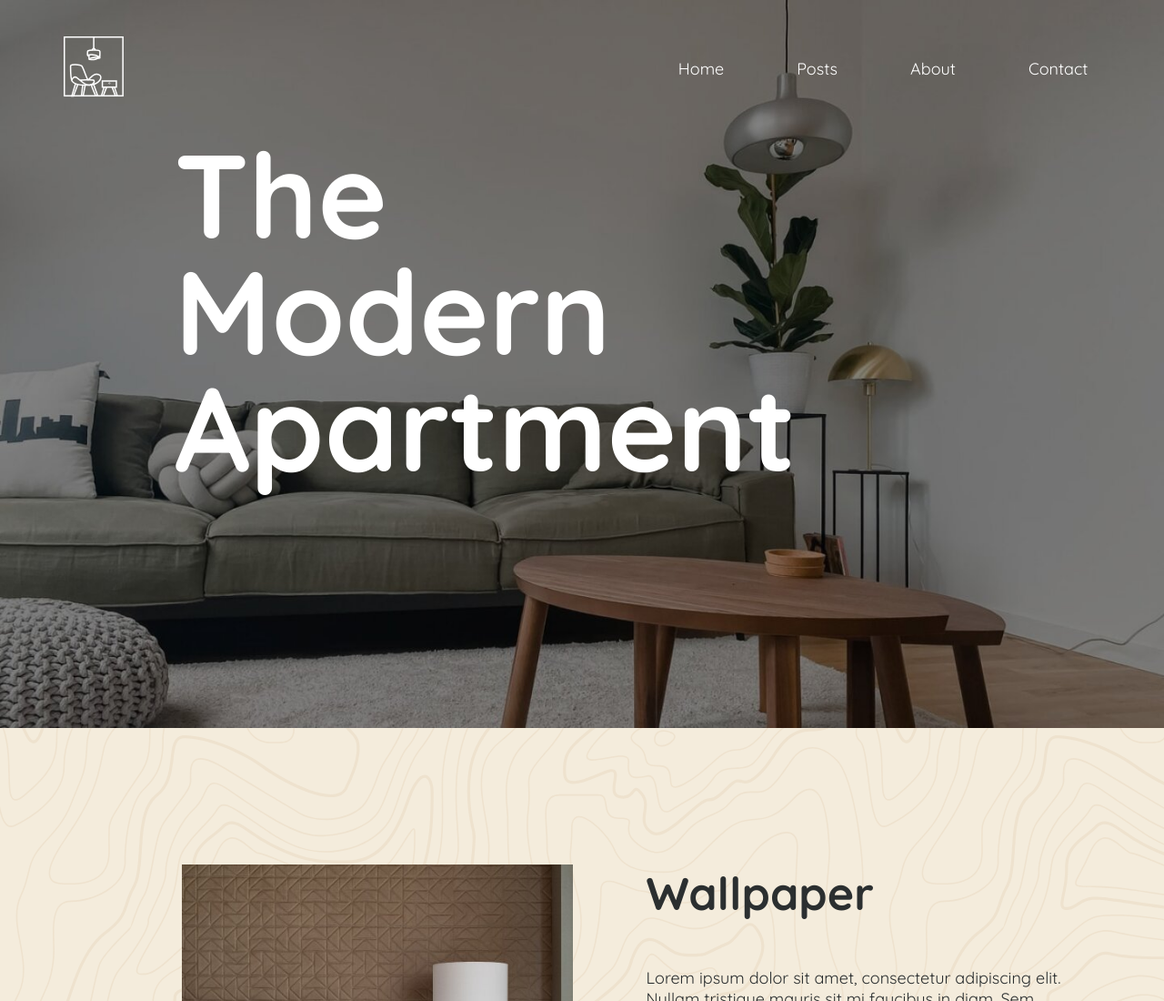
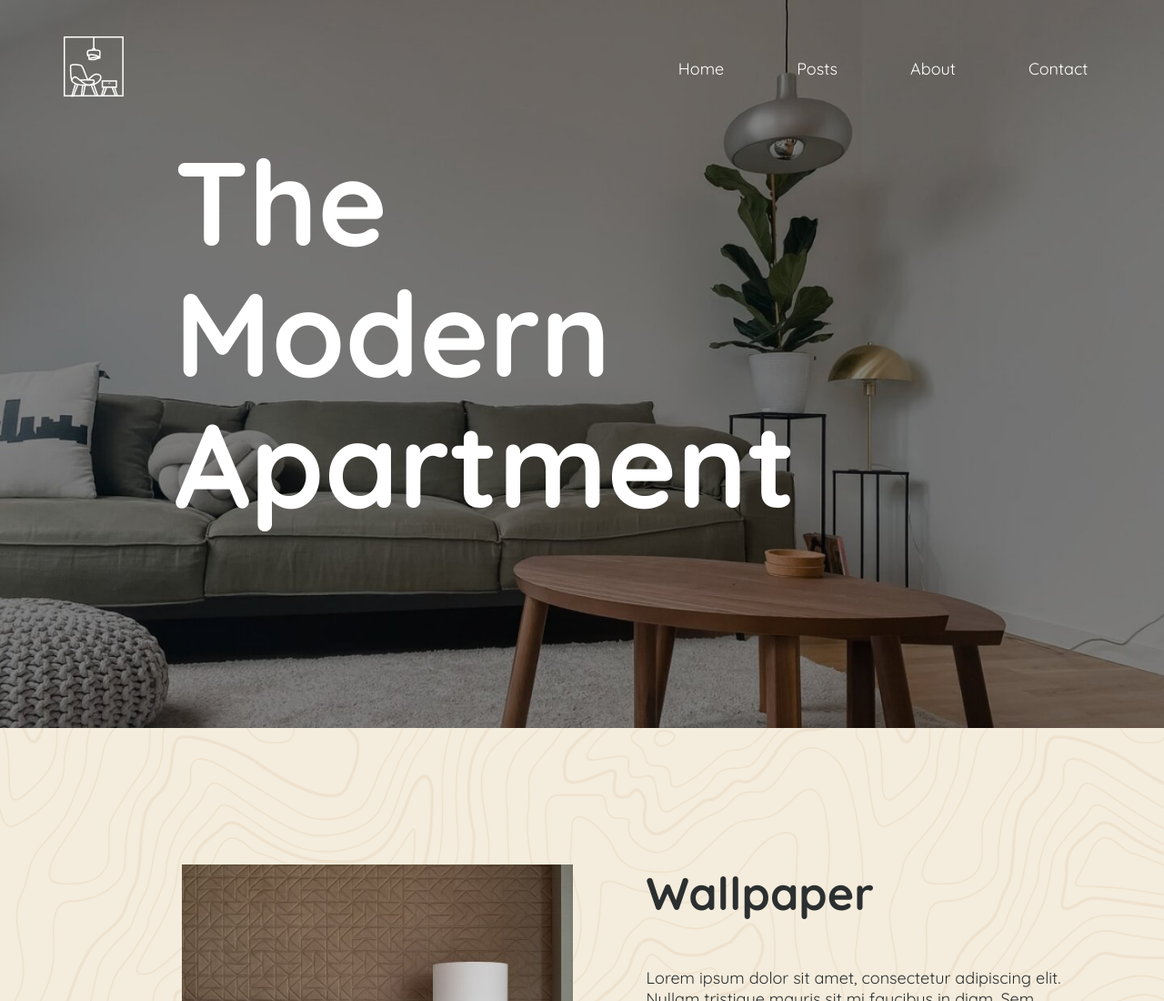
Before and after one commit to Marthebjornsen98/Prosject-exam, a plain HTML site: page index.html in a window 1280 px wide. Shown: the top 1100 px of the page at 91% size. Drawn offline with Linux system fonts and the light colour scheme; no server answers.

Commit message:
Line height

```diff
--- a/css/partials/layout.css
+++ b/css/partials/layout.css
@@ -19,7 +19,7 @@ body {
 h1 {
     font-size: 8.125rem;
     font-weight: var(--bold);
-    line-height: 8rem;
+    line-height: 9rem;
 }
 
 h2 {
```
